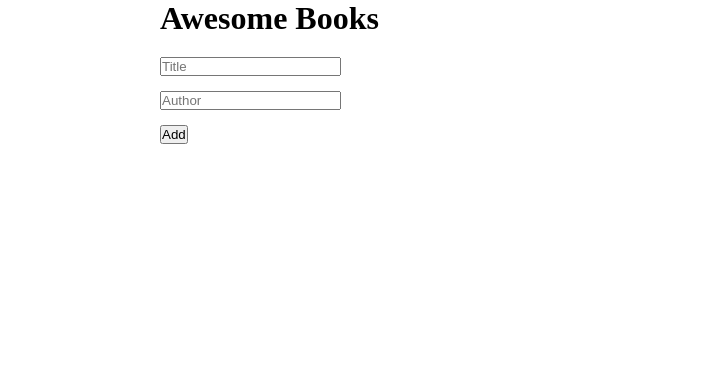
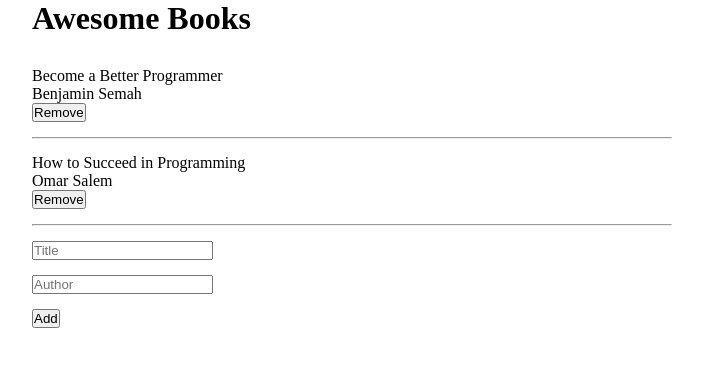
Before and after one commit to omarsalem7/Awesome-books, a plain HTML site: page index.html in a window 1280 px wide. Shown: the whole page, without its empty margins (288-991 px from the left). Drawn offline with Linux system fonts and the light colour scheme.

Commit message:
Generate books list dynamically with Javascript.

```diff
--- a/index.html
+++ b/index.html
@@ -12,15 +12,16 @@
 <body>
     <div class="books-container">
         <h1 class="books-header">Awesome Books</h1>
-        <div class="books">
-
-        </div>
+        <ul class="books">
+            <!-- Books generated Dynamically with JavaScript -->
+        </ul>
         <div class="add-books">
             <input type="text" placeholder="Title" />
             <input type="text" placeholder="Author" />
-            <button type="button">Add</button>
+            <button class="add-btn" type="button">Add</button>
         </div>
     </div>
+    <script src="main.js"></script>
 </body>
 
 </html>
--- /dev/null
+++ b/main.js
@@ -0,0 +1,28 @@
+const booksList = [
+  {
+    author: "Benjamin Semah",
+    title: "Become a Better Programmer"
+  },
+  {
+    author: "Omar Salem",
+    title: "How to Succeed in Programming"
+  }
+];
+
+const books = document.querySelector('.books');
+
+let booksHtml = ``;
+
+booksList.forEach((book) => {
+  booksHtml =
+    booksHtml +
+    `<li class="book-item">
+      <p class="book-title">${book.title}</p>
+      <p class="book-author">${book.author}</p>
+      <button class="remove-btn" type="button">Remove</button>
+      <hr>
+    </li>
+    `
+});
+
+books.innerHTML = booksHtml;
--- a/style.css
+++ b/style.css
@@ -4,13 +4,13 @@
 }
 
 .books-header {
-  margin-bottom: 20px;
+  margin-bottom: 15px;
 }
 
 .books-container {
   display: flex;
   flex-direction: column;
-  width: 30%;
+  width: 50%;
   margin: 0 auto;
 }
 
@@ -18,3 +18,16 @@
   display: block;
   margin-bottom: 15px;
 }
+
+.book-item {
+  list-style: none;
+  padding-top: 15px;
+}
+
+.remove-btn {
+  margin-bottom: 15px;
+}
+
+.add-books {
+  margin-top: 15px;
+}
```
